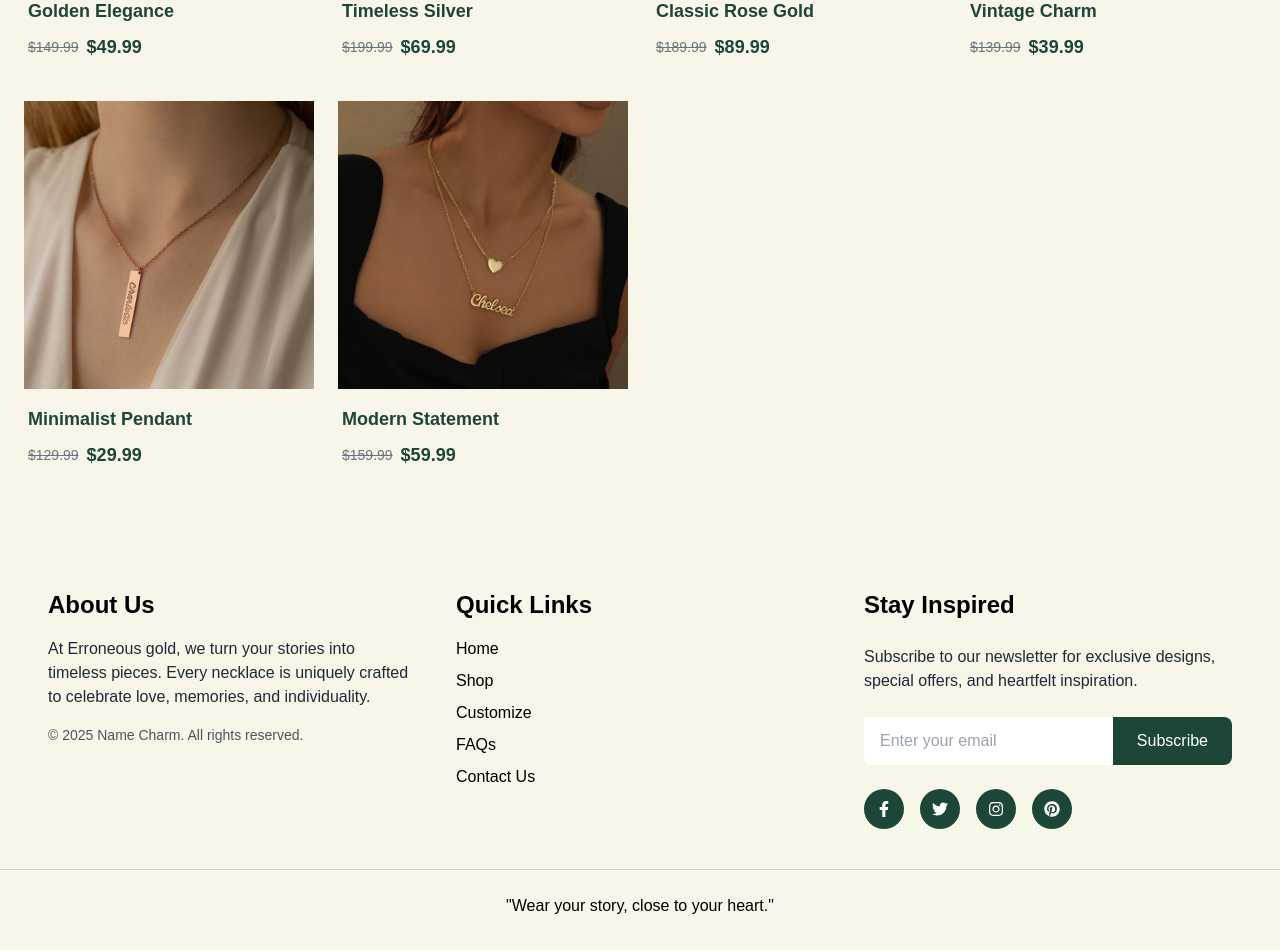
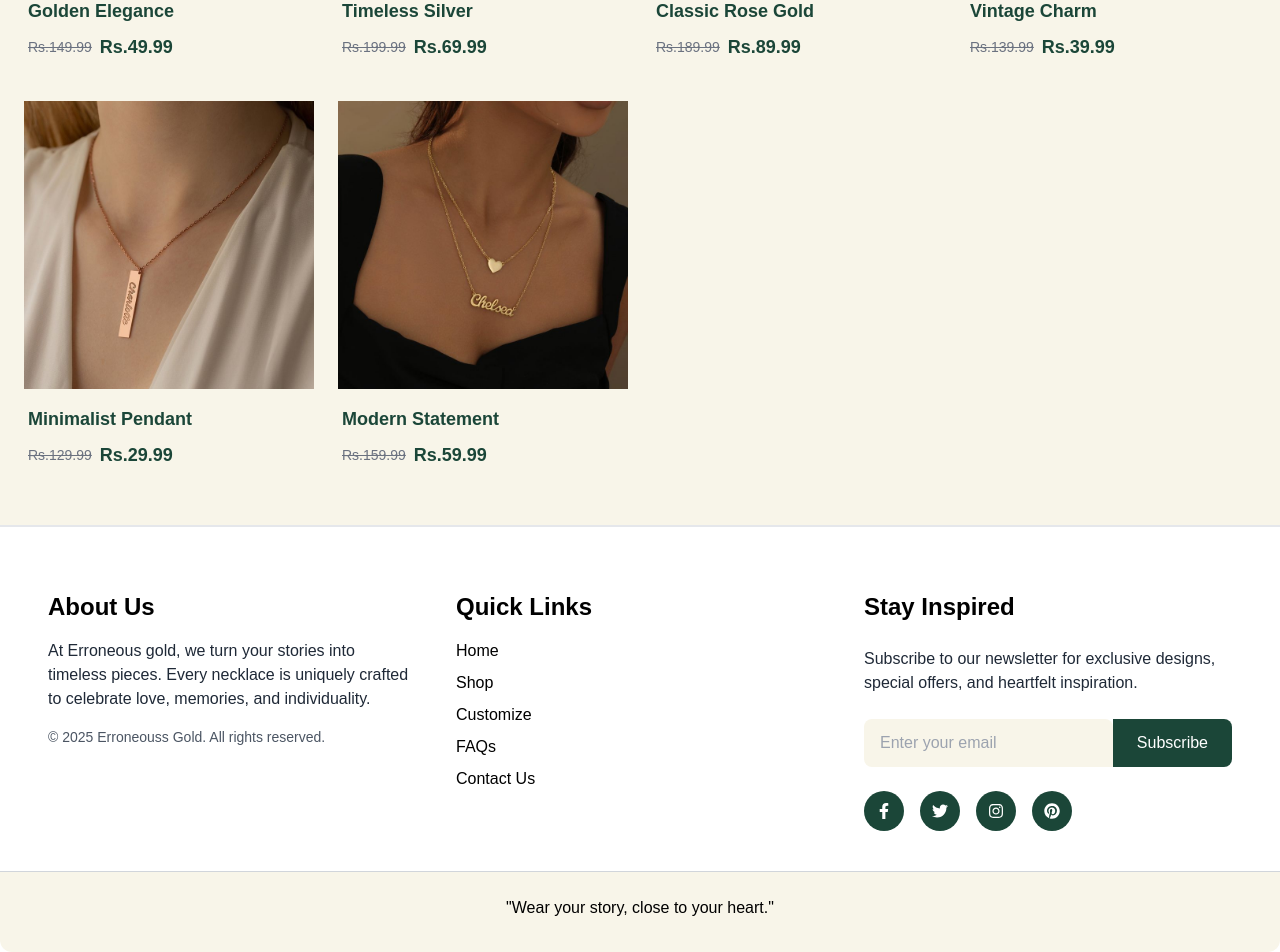
Before and after one commit to darshilkantaria11/Erroneous-gold, a Next.js app: page / in a window 1280 px wide. Shown: the part 940-1892 px from the top of the page. Built offline with nearby package versions, Linux system fonts and the light colour scheme; a web font is replaced by a local one.

Commit message:
theme and design changed

```diff
--- a/app/nopage/components/footer.jsx
+++ b/app/nopage/components/footer.jsx
@@ -4,7 +4,7 @@ import { FaFacebookF, FaTwitter, FaInstagram, FaPinterest } from "react-icons/fa
 
 export default function Footer() {
     return (
-        <footer className="bg-c3 text-black pt-16 ">
+        <footer className="bg-c3/2 text-black pt-16 border-t-2">
             <div className="container mx-auto px-6 lg:px-12 grid grid-cols-1 md:grid-cols-3 gap-10">
                 {/* About Section */}
                 <motion.div
@@ -17,7 +17,7 @@ export default function Footer() {
                     <p className="text-gray-800">
                         At Erroneous gold, we turn your stories into timeless pieces. Every necklace is uniquely crafted to celebrate love, memories, and individuality.
                     </p>
-                    <p className="text-sm text-gray-600">© 2025 Name Charm. All rights reserved.</p>
+                    <p className="text-sm text-gray-600">© 2025 Erroneouss Gold. All rights reserved.</p>
                 </motion.div>
 
                 {/* Navigation Links */}
@@ -57,7 +57,7 @@ export default function Footer() {
                         <input
                             type="email"
                             placeholder="Enter your email"
-                            className="flex-1 px-4 py-3 text-gray-800 rounded-t-lg sm:rounded-l-lg sm:rounded-t-none focus:outline-none text-sm sm:text-base"
+                            className="flex-1 px-4 py-3 text-gray-800 bg-c1 rounded-t-lg sm:rounded-l-lg  focus:outline-none text-sm sm:text-base"
                         />
                         <motion.button
                             className="w-full sm:w-auto px-6 py-3 bg-c4 text-white rounded-b-lg sm:rounded-r-lg sm:rounded-b-none font-medium transition-all text-sm sm:text-base"
@@ -72,7 +72,7 @@ export default function Footer() {
                             <motion.a
                                 key={index}
                                 href="#"
-                                className="text-white p-3 rounded-full bg-c4 hover:bg-white hover:text-c4 transition-all"
+                                className="text-white p-3 rounded-full bg-c4 hover:bg-c1 hover:text-c4 transition-all"
                                 whileHover={{ scale: 1.1 }}
                             >
                                 <Icon />
--- a/app/nopage/components/headline.jsx
+++ b/app/nopage/components/headline.jsx
@@ -7,7 +7,7 @@ export default function ScrollingOffer() {
 
     const offers = [
         "🔥 Limited Time Offer: Get 50% Off on All Products! 🔥",
-        "🚀 Free Shipping on Orders Over $100! 🚀",
+        "🚀 Free Shipping on Orders Over Rs.400! 🚀",
         "🎁 Buy 1 Get 1 Free – This Week Only! 🎁",
 
     ];
--- a/app/nopage/home/home2.jsx
+++ b/app/nopage/home/home2.jsx
@@ -4,19 +4,19 @@ import { motion } from "framer-motion";
 
 export default function Products() {
     const products = [
-        { id: 1, name: "Golden Elegance", price: "$49.99", priceo: "$149.99", image: "/product1.jpeg", hoverImage: "/product7.jpeg", slug: "golden-elegance" },
-        { id: 2, name: "Timeless Silver", price: "$69.99", priceo: "$199.99", image: "/product12.jpeg", hoverImage: "/product8.jpeg", slug: "timeless-silver" },
-        { id: 3, name: "Classic Rose Gold", price: "$89.99", priceo: "$189.99", image: "/product3.jpeg", hoverImage: "/product9.jpeg", slug: "classic-rose-gold" },
-        { id: 4, name: "Vintage Charm", price: "$39.99", priceo: "$139.99", image: "/product4.jpeg", hoverImage: "/product10.jpeg", slug: "vintage-charm" },
-        { id: 5, name: "Minimalist Pendant", price: "$29.99", priceo: "$129.99", image: "/product5.jpeg", hoverImage: "/product11.jpeg", slug: "minimalist-pendant" },
-        { id: 6, name: "Modern Statement", price: "$59.99", priceo: "$159.99", image: "/product6.jpeg", hoverImage: "/product2.jpeg", slug: "modern-statement" },
+        { id: 1, name: "Golden Elegance", price: "Rs.49.99", priceo: "Rs.149.99", image: "/product1.jpeg", hoverImage: "/product7.jpeg", slug: "golden-elegance" },
+        { id: 2, name: "Timeless Silver", price: "Rs.69.99", priceo: "Rs.199.99", image: "/product12.jpeg", hoverImage: "/product8.jpeg", slug: "timeless-silver" },
+        { id: 3, name: "Classic Rose Gold", price: "Rs.89.99", priceo: "Rs.189.99", image: "/product3.jpeg", hoverImage: "/product9.jpeg", slug: "classic-rose-gold" },
+        { id: 4, name: "Vintage Charm", price: "Rs.39.99", priceo: "Rs.139.99", image: "/product4.jpeg", hoverImage: "/product10.jpeg", slug: "vintage-charm" },
+        { id: 5, name: "Minimalist Pendant", price: "Rs.29.99", priceo: "Rs.129.99", image: "/product5.jpeg", hoverImage: "/product11.jpeg", slug: "minimalist-pendant" },
+        { id: 6, name: "Modern Statement", price: "Rs.59.99", priceo: "Rs.159.99", image: "/product6.jpeg", hoverImage: "/product2.jpeg", slug: "modern-statement" },
     ];
 
     return (
         <div className="bg-c1 min-h-screen py-10">
             <div className="container mx-auto px-6">
                 <motion.h1
-                    className="text-3xl md:text-4xl font-bold text-center mb-14 text-c4 tracking-wide"
+                    className="text-2xl md:text-4xl font-bold text-center mb-14 text-c4 tracking-wide"
                     initial={{ opacity: 0, y: -50 }}
                     animate={{ opacity: 1, y: 0 }}
                     transition={{ duration: 0.8 }}
@@ -37,7 +37,7 @@ export default function Products() {
                             whileHover={{ scale: 1.02 }}
                             whileTap={{ scale: 0.98 }}
                         >
-                            <Link href={`/products/${product.slug}`}>
+                            <Link href={`/products/Rs.{product.slug}`}>
                                 <div>
                                     {/* Product Image */}
                                     <div className="relative w-full md:h-72 h-52 overflow-hidden">
@@ -52,7 +52,7 @@ export default function Products() {
                                         {/* Hover Image */}
                                         <motion.img
                                             src={product.hoverImage}
-                                            alt={`${product.name} Hover`}
+                                            alt={`Rs.{product.name} Hover`}
                                             className="w-full h-full object-cover absolute top-0 left-0 transition-opacity duration-500"
                                             initial={{ opacity: 0 }}
                                             whileHover={{ opacity: 1 }}
```
Also changed, not shown: public/Hero1.png.
